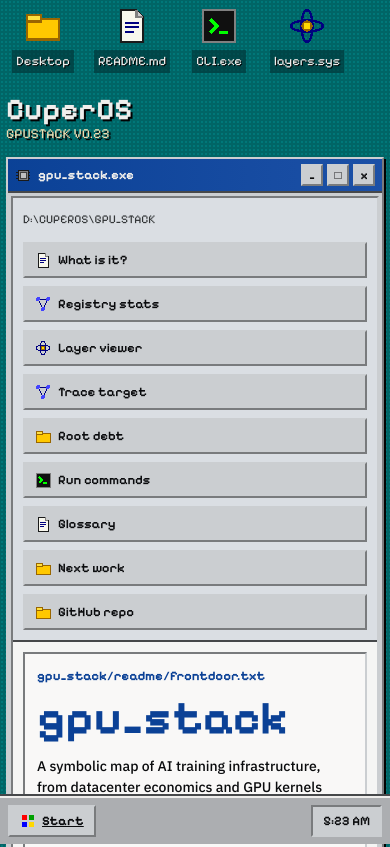
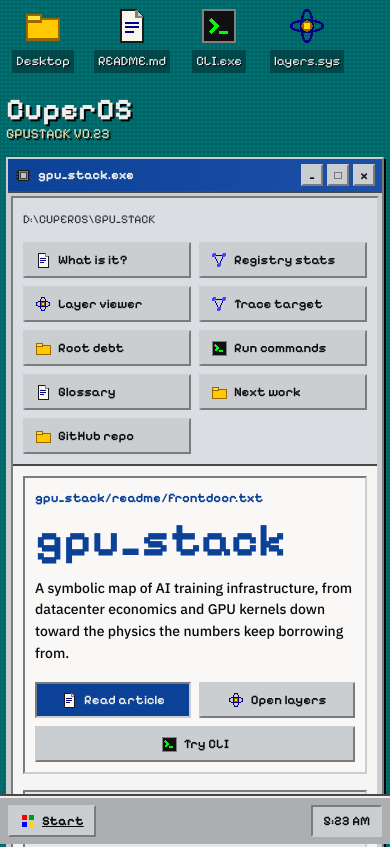
Before and after one commit to Cuuper22/gpu_stack-, a plain HTML site: page docs/index.html in a window 390 px wide. Shown: the top 847 px of the page. Drawn offline with Linux system fonts and the light colour scheme.

Commit message:
fix: tighten mobile project page

```diff
--- a/docs/index.html
+++ b/docs/index.html
@@ -998,7 +998,7 @@
       .section-visual,
       .dialog-body,
       .glossary-term {
-        padding: 12px;
+        padding: 10px;
       }
 
       .tagline,
@@ -1012,7 +1012,11 @@
 
       .action-row {
         display: grid;
-        grid-template-columns: 1fr;
+        grid-template-columns: repeat(2, minmax(0, 1fr));
+      }
+
+      .action-row .retro-btn:last-child {
+        grid-column: 1 / -1;
       }
 
       .retro-btn {
@@ -1035,11 +1039,14 @@
       }
 
       .stat-grid,
-      .app-nav,
       .workflow-ribbon,
       .trace-controls,
       .glossary-grid {
         grid-template-columns: 1fr;
+      }
+
+      .app-nav {
+        grid-template-columns: repeat(2, minmax(0, 1fr));
       }
 
       .timeline-row {
```
